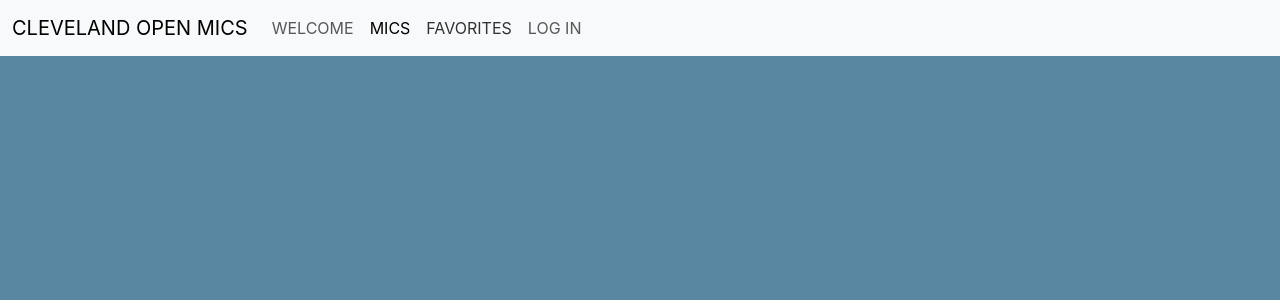
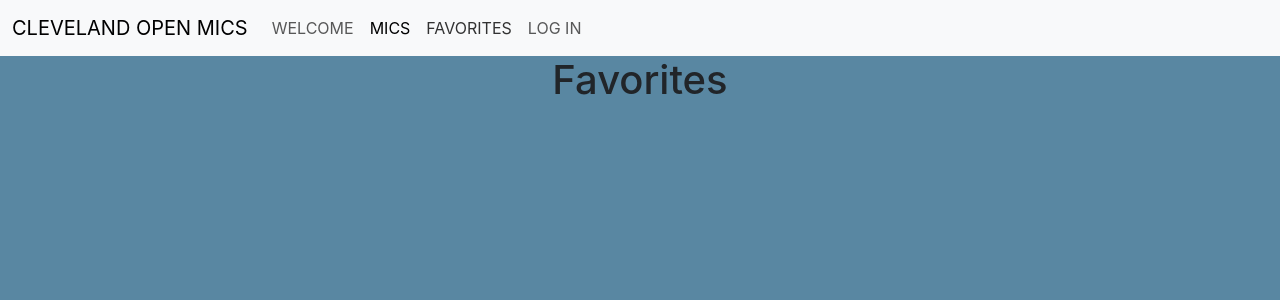
Before and after one commit to paulisturm/Local-Open-Mics, a React (Create React App) app in the folder client/: page / in a window 1280 px wide. Both pictures are taken after a click on the link "FAVORITES". Shown: the top 300 px of the page. Built offline with nearby package versions, Linux system fonts and the light colour scheme.

Commit message:
favorites added

```diff
--- a/client/src/App.js
+++ b/client/src/App.js
@@ -5,7 +5,7 @@ import Mics from './components/Mics';
 import Login from './components/Login';
 import Favorites from './components/Favorites';
 import Welcome from './components/Welcome'
-import Footer from './components/Footer';
+// import Footer from './components/Footer';
 import Image from './assets/Mic.webp'
 
 function App() {
--- a/client/src/components/Favorites.js
+++ b/client/src/components/Favorites.js
@@ -2,8 +2,10 @@ import React from 'react'
 
 function Favorites () {
     return (
-        <></>
+        <div>
+            <h1>Favorites</h1>
+        </div>
     )
 }
 
-export default Favorites;
+export default Favorites
```
